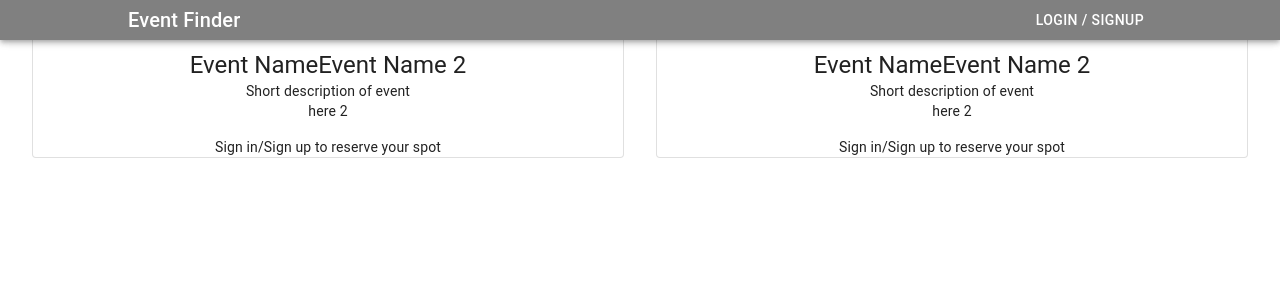
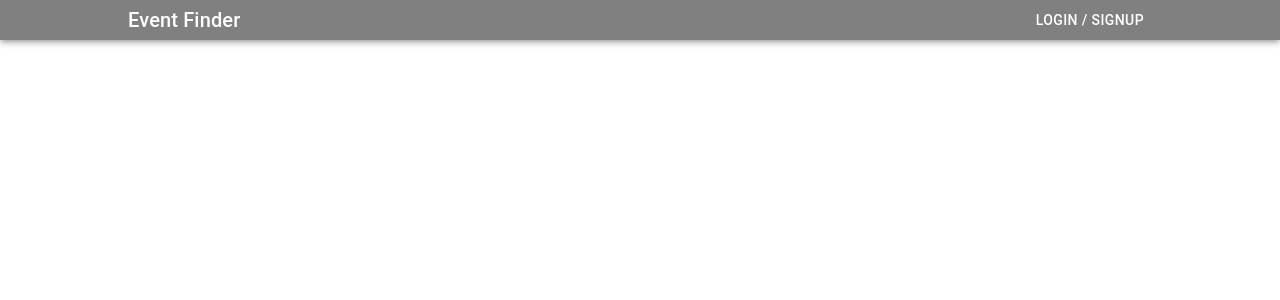
Before and after one commit to IdkwhatImD0ing/Fiesta, a React (Create React App) app in the folder auth0/: page / in a window 1280 px wide. Shown: the top 300 px of the page. Built offline with nearby package versions, Linux system fonts and the light colour scheme.

Commit message:
Moved homepage to new file

```diff
--- a/auth0/src/App.js
+++ b/auth0/src/App.js
@@ -16,14 +16,7 @@ function App() {
 
   return (
     <>
-      <Grid container spacing={4}>
-        <Grid item xs={12} sm={6}>
-          <DisplayEvent />
-        </Grid>
-        <Grid item xs={12} sm={6}>
-          <DisplayEvent />
-        </Grid>
-      </Grid>
+
       {/* <Create /> */}
     </>
   );
```
Also changed, not shown: auth0/src/home.js (added, +16 -0 lines).
